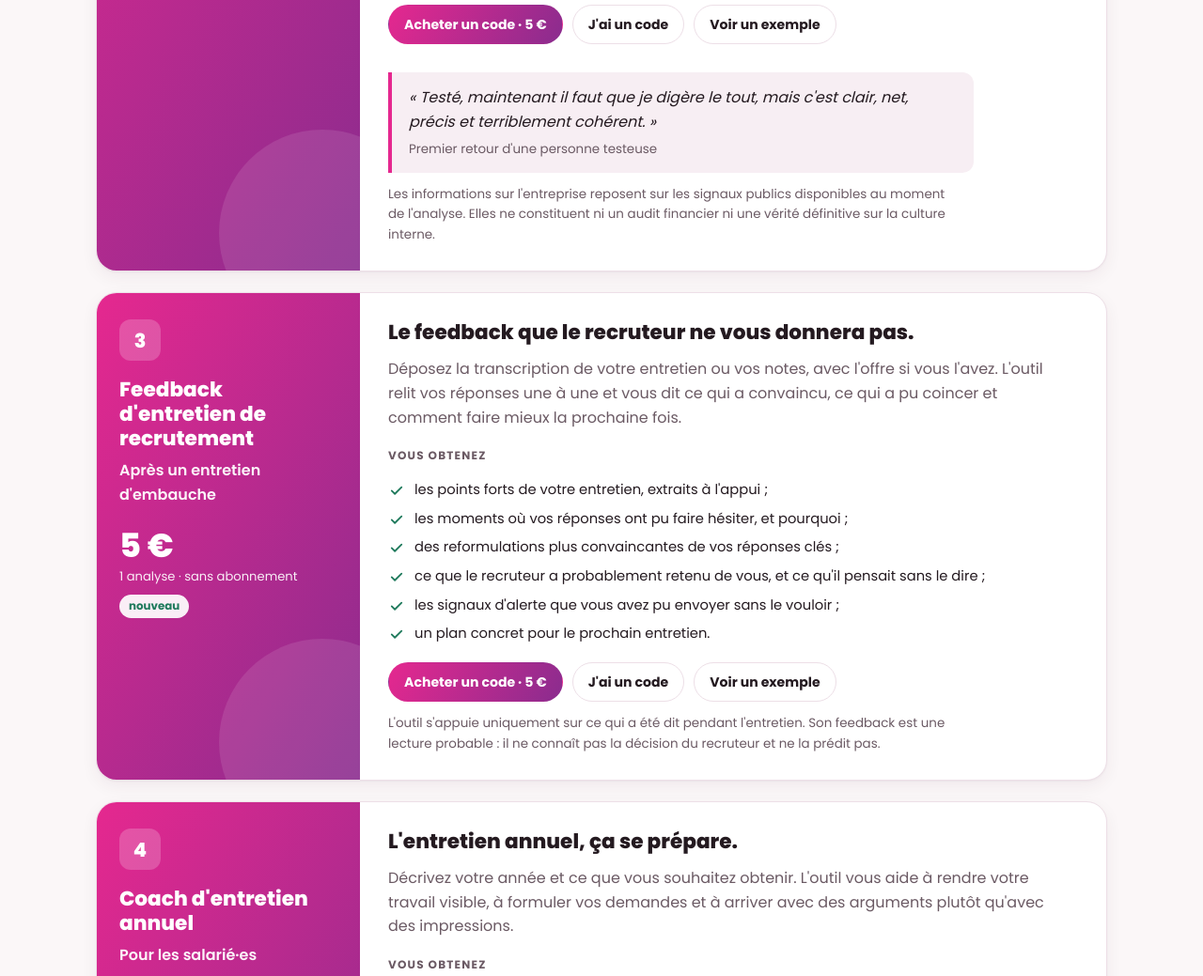
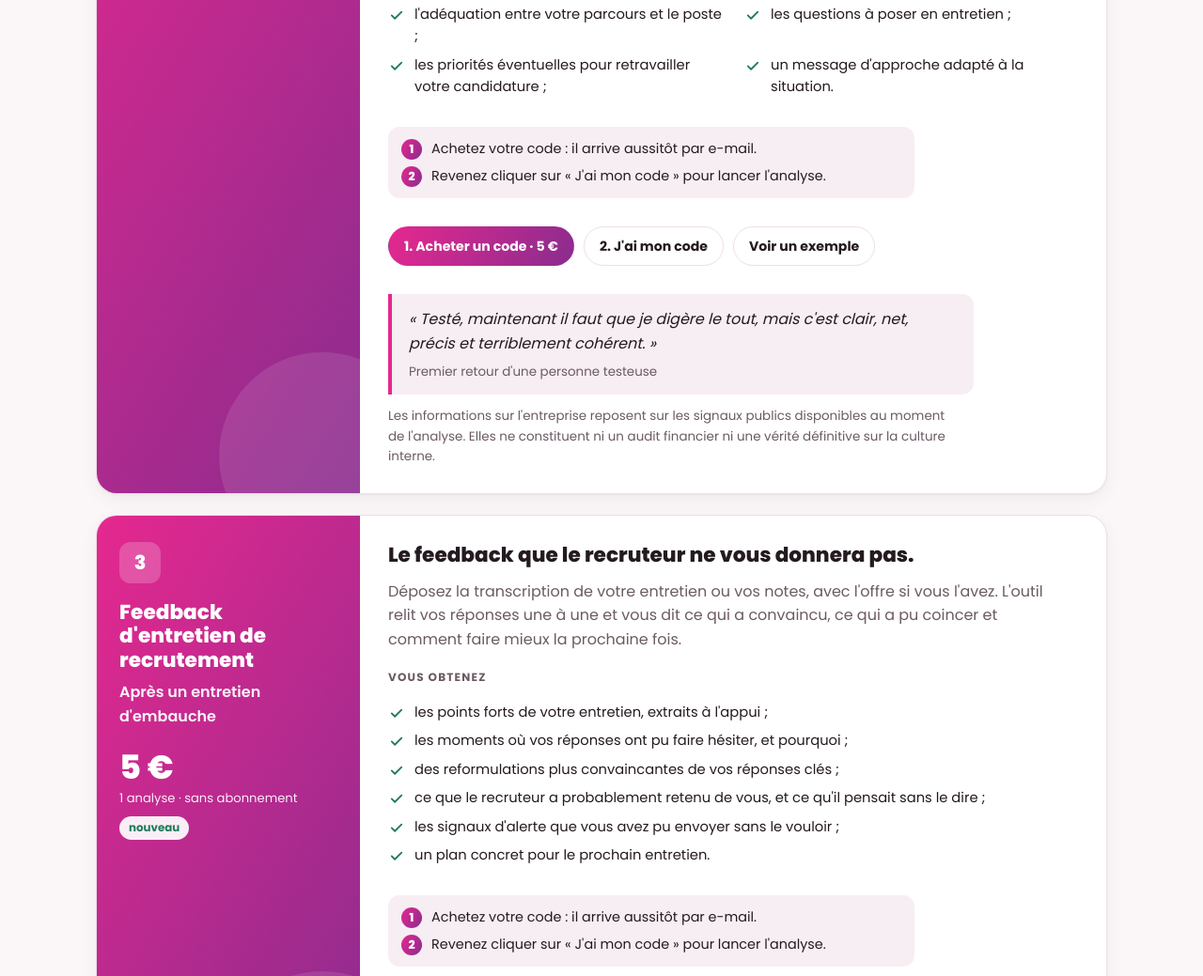
Before and after one commit to AlmosniShirley/ia-for-good, a plain HTML site: page index.html in a window 1280 px wide. Shown: the part 3121-4160 px from the top of the page at 94% size. Drawn offline with Linux system fonts and the light colour scheme.

Commit message:
Cartes outils : parcours d'achat en 2 étapes (acheter un code, puis « J'ai mon code »)
Co-Authored-By: Claude Opus 5.5 <noreply@anthropic.com>

```diff
--- a/index.html
+++ b/index.html
@@ -9,7 +9,7 @@
   <meta name="description" content="Comprenez ce qu'une offre dit vraiment, vérifiez si votre parcours est lisible pour elle, décidez où investir votre temps. Des outils IA pour tous les profils, de la Tech et d'ailleurs, par BUILD RH.">
   <link rel="icon" type="image/svg+xml" href="assets/favicon.svg">
   <link rel="preload" href="assets/fonts/poppins-latin-800-normal.woff2" as="font" type="font/woff2" crossorigin>
-  <link rel="stylesheet" href="style.css?v=20">
+  <link rel="stylesheet" href="style.css?v=21">
 </head>
 <body class="accueil">
   <a class="skip" href="#outils">Aller aux outils</a>
@@ -117,9 +117,13 @@
               <li><svg viewBox="0 0 24 24" fill="none" stroke="currentColor" stroke-width="2.4" stroke-linecap="round" stroke-linejoin="round"><path d="M5 12.5l4.5 4.5L19 7.5"/></svg><span>des pistes concrètes pour votre CV et votre profil LinkedIn ;</span></li>
               <li><svg viewBox="0 0 24 24" fill="none" stroke="currentColor" stroke-width="2.4" stroke-linecap="round" stroke-linejoin="round"><path d="M5 12.5l4.5 4.5L19 7.5"/></svg><span>les priorités à traiter avant de postuler.</span></li>
             </ul>
+            <ol class="achat-mini">
+              <li><span>1</span>Achetez votre code : il arrive aussitôt par e-mail.</li>
+              <li><span>2</span>Revenez cliquer sur « J'ai mon code » pour lancer l'analyse.</li>
+            </ol>
             <div class="actions">
-              <a class="btn btn-prim" href="https://payhip.com/b/k5c6D" target="_blank" rel="noopener">Acheter un code · 5 €</a>
-              <a class="btn btn-sec" href="https://almosnishirley.github.io/le-bon-angle/atelier.html">J'ai un code</a>
+              <a class="btn btn-prim" href="https://payhip.com/b/k5c6D" target="_blank" rel="noopener">1. Acheter un code · 5 €</a>
+              <a class="btn btn-sec" href="https://almosnishirley.github.io/le-bon-angle/atelier.html">2. J'ai mon code</a>
               <a class="btn btn-sec" href="assets/exemples/exemple-analyse-le-bon-angle.pdf?v=2" target="_blank" rel="noopener">Voir un exemple</a>
             </div>
             <figure class="retour">
@@ -153,9 +157,13 @@
               <li><svg viewBox="0 0 24 24" fill="none" stroke="currentColor" stroke-width="2.4" stroke-linecap="round" stroke-linejoin="round"><path d="M5 12.5l4.5 4.5L19 7.5"/></svg><span>les priorités éventuelles pour retravailler votre candidature ;</span></li>
               <li><svg viewBox="0 0 24 24" fill="none" stroke="currentColor" stroke-width="2.4" stroke-linecap="round" stroke-linejoin="round"><path d="M5 12.5l4.5 4.5L19 7.5"/></svg><span>un message d'approche adapté à la situation.</span></li>
             </ul>
+            <ol class="achat-mini">
+              <li><span>1</span>Achetez votre code : il arrive aussitôt par e-mail.</li>
+              <li><span>2</span>Revenez cliquer sur « J'ai mon code » pour lancer l'analyse.</li>
+            </ol>
             <div class="actions">
-              <a class="btn btn-prim" href="https://payhip.com/b/MjdBF" target="_blank" rel="noopener">Acheter un code · 5 €</a>
-              <a class="btn btn-sec" href="decodeur.html">J'ai un code</a>
+              <a class="btn btn-prim" href="https://payhip.com/b/MjdBF" target="_blank" rel="noopener">1. Acheter un code · 5 €</a>
+              <a class="btn btn-sec" href="decodeur.html">2. J'ai mon code</a>
               <a class="btn btn-sec" href="assets/exemples/exemple-decodage-offre.pdf?v=2" target="_blank" rel="noopener">Voir un exemple</a>
             </div>
             <figure class="retour">
@@ -186,9 +194,13 @@
               <li><svg viewBox="0 0 24 24" fill="none" stroke="currentColor" stroke-width="2.4" stroke-linecap="round" stroke-linejoin="round"><path d="M5 12.5l4.5 4.5L19 7.5"/></svg><span>les signaux d'alerte que vous avez pu envoyer sans le vouloir ;</span></li>
               <li><svg viewBox="0 0 24 24" fill="none" stroke="currentColor" stroke-width="2.4" stroke-linecap="round" stroke-linejoin="round"><path d="M5 12.5l4.5 4.5L19 7.5"/></svg><span>un plan concret pour le prochain entretien.</span></li>
             </ul>
+            <ol class="achat-mini">
+              <li><span>1</span>Achetez votre code : il arrive aussitôt par e-mail.</li>
+              <li><span>2</span>Revenez cliquer sur « J'ai mon code » pour lancer l'analyse.</li>
+            </ol>
             <div class="actions">
-              <a class="btn btn-prim" href="https://payhip.com/b/0I8Kq" target="_blank" rel="noopener">Acheter un code · 5 €</a>
-              <a class="btn btn-sec" href="feedback-entretien.html">J'ai un code</a>
+              <a class="btn btn-prim" href="https://payhip.com/b/0I8Kq" target="_blank" rel="noopener">1. Acheter un code · 5 €</a>
+              <a class="btn btn-sec" href="feedback-entretien.html">2. J'ai mon code</a>
               <a class="btn btn-sec" href="assets/exemples/exemple-feedback-entretien.pdf?v=2" target="_blank" rel="noopener">Voir un exemple</a>
             </div>
             <p class="microcopy">L'outil s'appuie uniquement sur ce qui a été dit pendant l'entretien. Son feedback est une lecture probable : il ne connaît pas la décision du recruteur et ne la prédit pas.</p>
@@ -214,9 +226,13 @@
               <li><svg viewBox="0 0 24 24" fill="none" stroke="currentColor" stroke-width="2.4" stroke-linecap="round" stroke-linejoin="round"><path d="M5 12.5l4.5 4.5L19 7.5"/></svg><span>des arguments concrets et les questions à poser à votre manager ;</span></li>
               <li><svg viewBox="0 0 24 24" fill="none" stroke="currentColor" stroke-width="2.4" stroke-linecap="round" stroke-linejoin="round"><path d="M5 12.5l4.5 4.5L19 7.5"/></svg><span>des pistes d'objectifs pour l'année à venir.</span></li>
             </ul>
+            <ol class="achat-mini">
+              <li><span>1</span>Achetez votre code : il arrive aussitôt par e-mail.</li>
+              <li><span>2</span>Revenez cliquer sur « J'ai mon code » pour lancer la préparation.</li>
+            </ol>
             <div class="actions">
-              <a class="btn btn-prim" href="https://payhip.com/b/vAtei" target="_blank" rel="noopener">Acheter un code · 5 €</a>
-              <a class="btn btn-sec" href="coach-entretien.html">J'ai un code</a>
+              <a class="btn btn-prim" href="https://payhip.com/b/vAtei" target="_blank" rel="noopener">1. Acheter un code · 5 €</a>
+              <a class="btn btn-sec" href="coach-entretien.html">2. J'ai mon code</a>
             </div>
             <p class="microcopy">L'outil s'appuie uniquement sur ce que vous lui confiez. Il n'invente pas de résultats et ne remplace ni un conseil juridique ni l'échange avec vos RH.</p>
           </div>
--- a/style.css
+++ b/style.css
@@ -532,3 +532,7 @@ button.btn { cursor: pointer; font-family: inherit; }
 .offres-humaines span { grid-column: 1; font-size: .82rem; color: var(--ink-2); }
 .offres-humaines em { grid-column: 2; grid-row: 1 / span 2; align-self: center; font-style: normal; font-weight: 800; color: var(--magenta); }
 .achat-etapes .etape-num { background: var(--surface); flex: none; }
+.achat-mini { list-style: none; padding: 12px 14px; margin: 18px 0 0; background: var(--surface-2); border-radius: 12px; display: grid; gap: 6px; font-size: .9rem; color: var(--ink); max-width: 62ch; }
+.achat-mini li { display: flex; gap: 10px; align-items: baseline; }
+.achat-mini span { flex: none; width: 22px; height: 22px; border-radius: 50%; background: var(--grad); color: #fff; font-weight: 800; font-size: .78rem; display: inline-grid; place-items: center; }
+.achat-mini + .actions { margin-top: 12px; }
```
Also changed, not shown: cgv.html (+1 -1 lines), coach-entretien.html (+1 -1 lines), confidentialite.html (+1 -1 lines), decodeur.html (+1 -1 lines), feedback-entretien.html (+1 -1 lines), mentions-legales.html (+1 -1 lines).
